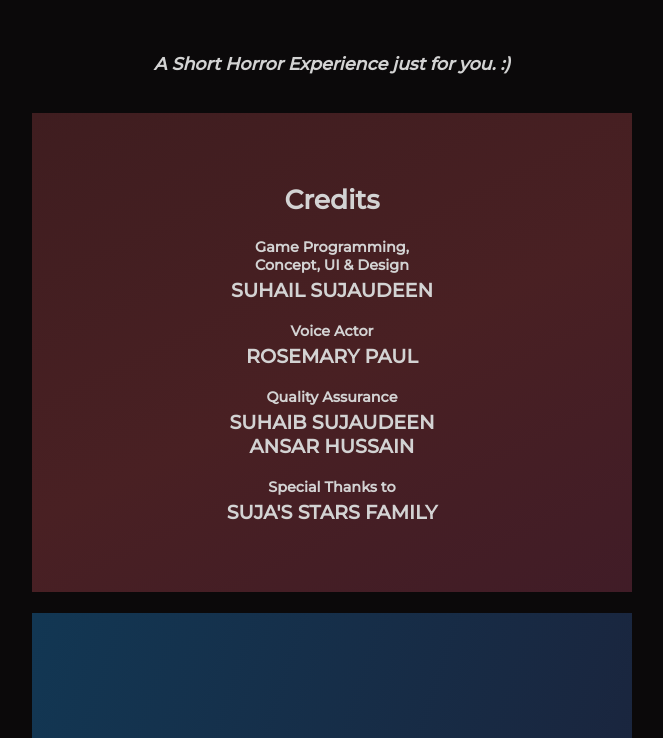
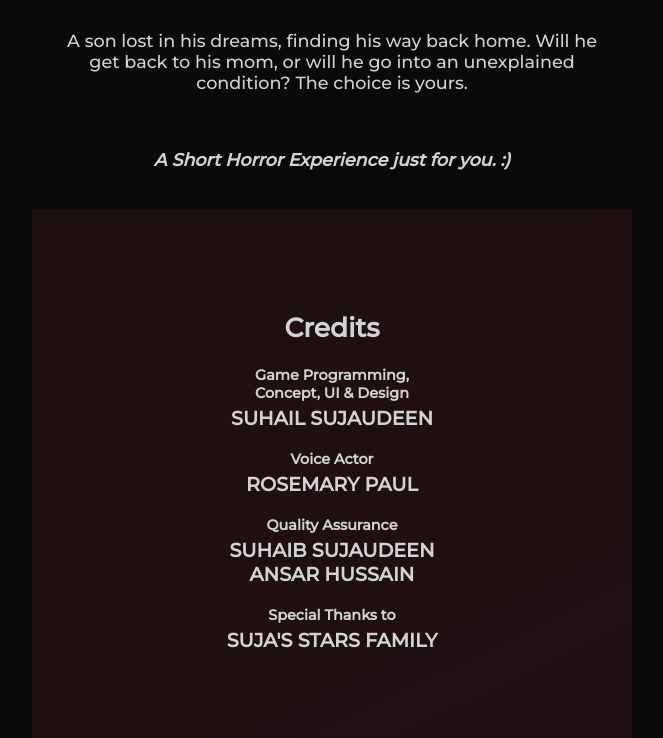
Before and after one commit to starlite20/lost-in-dreams-landing-page, a plain HTML site: page index.html in a window 1280 px wide. Shown: the part 1039-1777 px from the top of the page, without its empty margins (308-971 px from the left). Drawn offline with Linux system fonts and the light colour scheme.

Commit message:
update UI

```diff
--- a/design.css
+++ b/design.css
@@ -113,7 +113,7 @@ body{
     line-height: 6rem;
 
 
-    color:var(--prim-color);
+    color:var(--txt-color);
 }
 
 .mainZone{
@@ -202,8 +202,8 @@ body{
     -moz-animation: AnimationName 3s ease infinite;
     animation: AnimationName 3s ease infinite;
 
-    padding-top:3rem;
-    padding-bottom:3rem;
+    padding-top:6rem;
+    padding-bottom:6rem;
 }
 
 @-webkit-keyframes AnimationName {
@@ -225,15 +225,15 @@ body{
 
 /**credits**/
 .credits {
-    background: linear-gradient(154deg, #101010, #492023, #13073c);
+    background: linear-gradient(154deg, #101010, #200f10, #13073c);
     background-size: 600% 600%;
 
-    -webkit-animation: AnimationName1 3s ease infinite;
-    -moz-animation: AnimationName1 3s ease infinite;
-    animation: AnimationName1 3s ease infinite;
+    -webkit-animation: AnimationName 3s ease infinite;
+    -moz-animation: AnimationName 3s ease infinite;
+    animation: AnimationName 3s ease infinite;
 
-    padding-top:3rem;
-    padding-bottom:3rem;
+    padding-top:5rem;
+    padding-bottom:5rem;
 }
 
 @-webkit-keyframes AnimationName1 {
```
